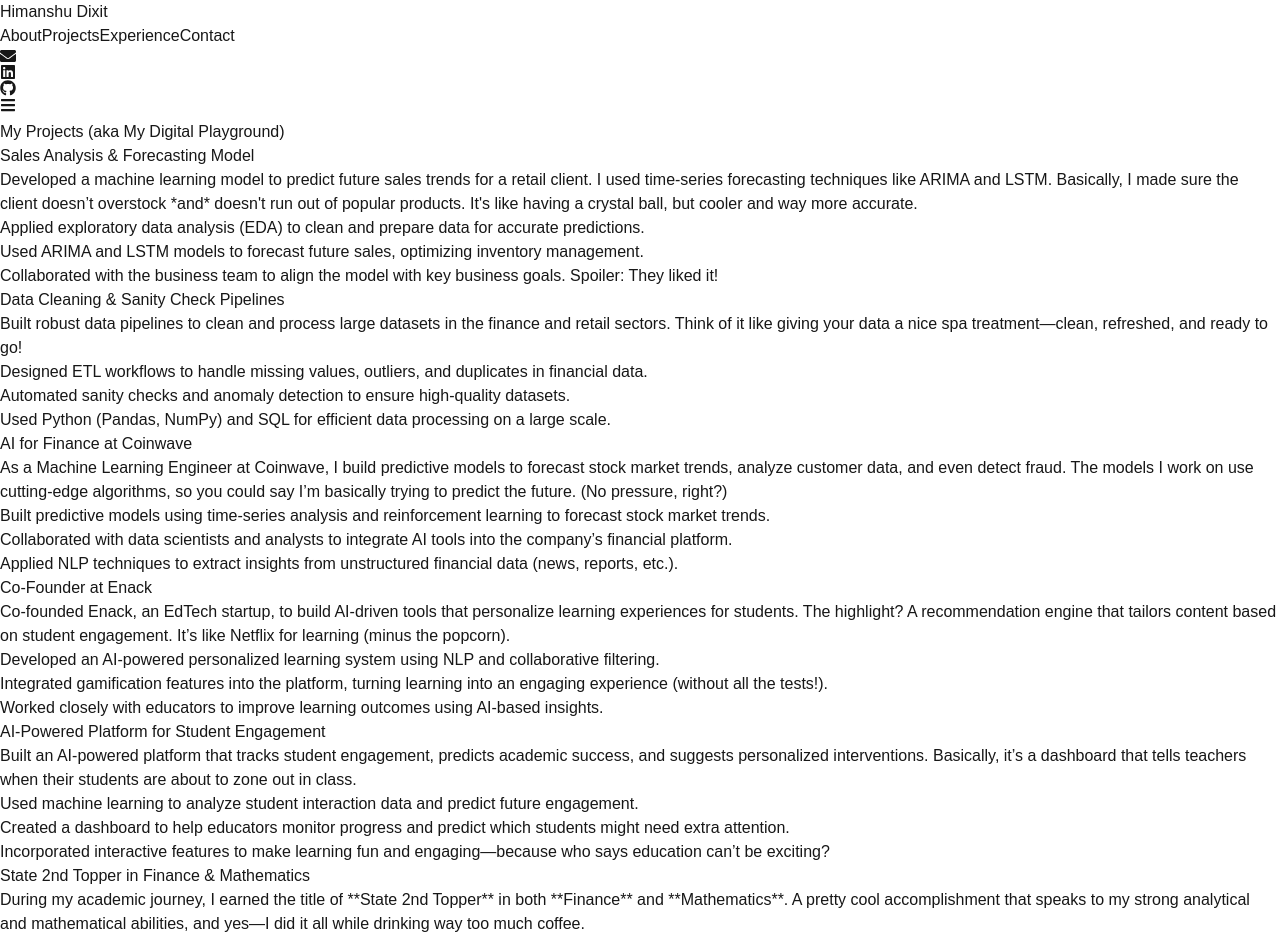
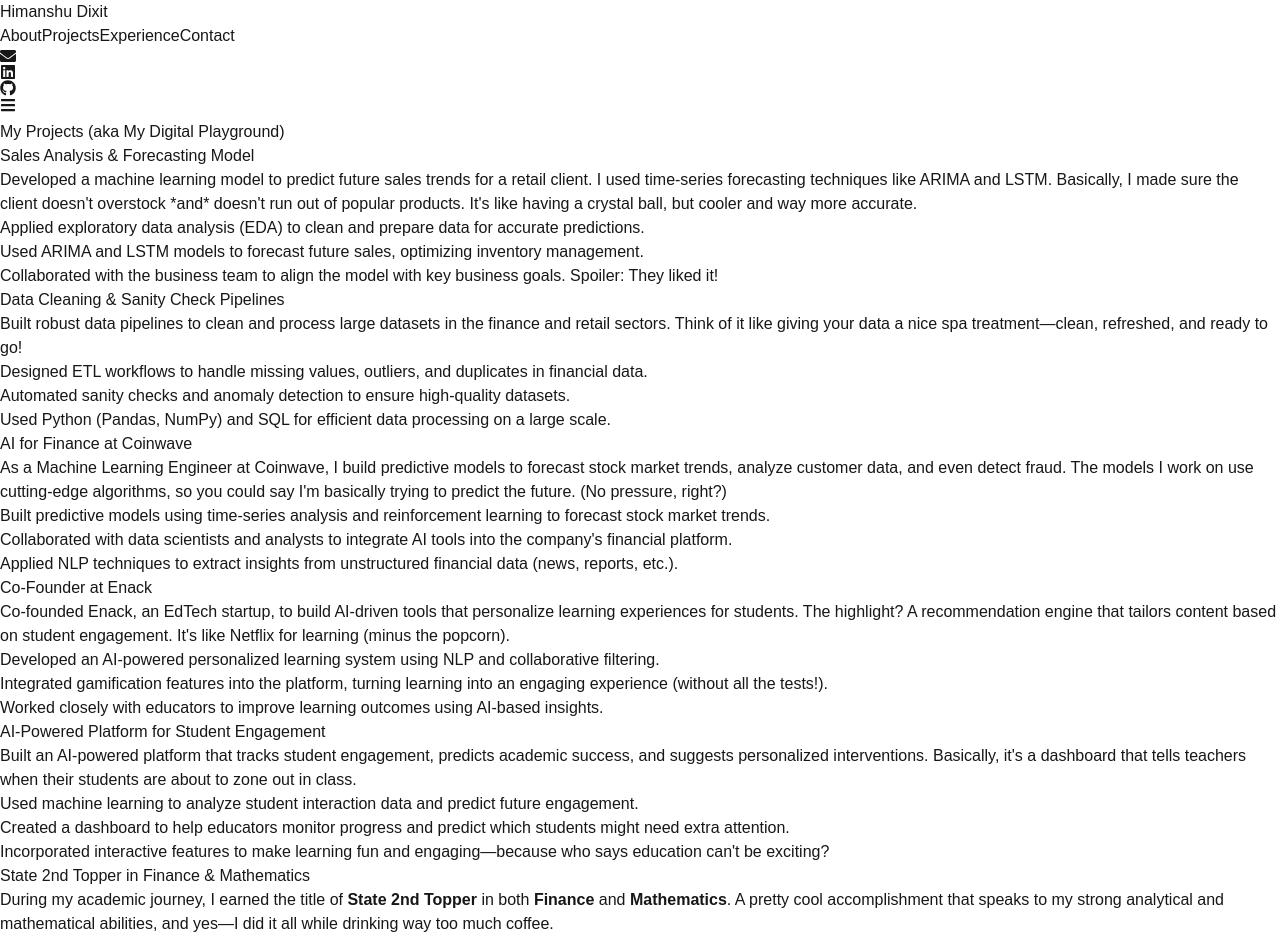
Before and after one commit to Hima-D/my-portfolio, a Next.js app: page /projects in a window 1280 px wide. Shown: the top 939 px of the page. Built offline with nearby package versions, Linux system fonts and the light colour scheme.

Commit message:
Update page.tsx

```diff
--- a/src/app/projects/page.tsx
+++ b/src/app/projects/page.tsx
@@ -18,7 +18,7 @@
             <div className="bg-white p-6 rounded-xl shadow-lg hover:shadow-xl transition-shadow duration-300">
               <h3 className="text-2xl font-semibold text-indigo-800 mb-4">Sales Analysis & Forecasting Model</h3>
               <p className="text-lg text-gray-700 opacity-80 mb-4">
-                Developed a machine learning model to predict future sales trends for a retail client. I used time-series forecasting techniques like ARIMA and LSTM. Basically, I made sure the client doesn’t overstock *and* doesn't run out of popular products. It's like having a crystal ball, but cooler and way more accurate.
+                Developed a machine learning model to predict future sales trends for a retail client. I used time-series forecasting techniques like ARIMA and LSTM. Basically, I made sure the client doesn&apos;t overstock *and* doesn&apos;t run out of popular products. It&apos;s like having a crystal ball, but cooler and way more accurate.
               </p>
               <ul className="list-inside list-disc text-lg text-gray-700 opacity-80 space-y-2">
                 <li>Applied exploratory data analysis (EDA) to clean and prepare data for accurate predictions.</li>
@@ -44,11 +44,11 @@
             <div className="bg-white p-6 rounded-xl shadow-lg hover:shadow-xl transition-shadow duration-300">
               <h3 className="text-2xl font-semibold text-indigo-800 mb-4">AI for Finance at Coinwave</h3>
               <p className="text-lg text-gray-700 opacity-80 mb-4">
-                As a Machine Learning Engineer at Coinwave, I build predictive models to forecast stock market trends, analyze customer data, and even detect fraud. The models I work on use cutting-edge algorithms, so you could say I’m basically trying to predict the future. (No pressure, right?)
+                As a Machine Learning Engineer at Coinwave, I build predictive models to forecast stock market trends, analyze customer data, and even detect fraud. The models I work on use cutting-edge algorithms, so you could say I&apos;m basically trying to predict the future. (No pressure, right?)
               </p>
               <ul className="list-inside list-disc text-lg text-gray-700 opacity-80 space-y-2">
                 <li>Built predictive models using time-series analysis and reinforcement learning to forecast stock market trends.</li>
-                <li>Collaborated with data scientists and analysts to integrate AI tools into the company’s financial platform.</li>
+                <li>Collaborated with data scientists and analysts to integrate AI tools into the company&apos;s financial platform.</li>
                 <li>Applied NLP techniques to extract insights from unstructured financial data (news, reports, etc.).</li>
               </ul>
             </div>
@@ -57,7 +57,7 @@
             <div className="bg-white p-6 rounded-xl shadow-lg hover:shadow-xl transition-shadow duration-300">
               <h3 className="text-2xl font-semibold text-indigo-800 mb-4">Co-Founder at Enack</h3>
               <p className="text-lg text-gray-700 opacity-80 mb-4">
-                Co-founded Enack, an EdTech startup, to build AI-driven tools that personalize learning experiences for students. The highlight? A recommendation engine that tailors content based on student engagement. It’s like Netflix for learning (minus the popcorn).
+                Co-founded Enack, an EdTech startup, to build AI-driven tools that personalize learning experiences for students. The highlight? A recommendation engine that tailors content based on student engagement. It&apos;s like Netflix for learning (minus the popcorn).
               </p>
               <ul className="list-inside list-disc text-lg text-gray-700 opacity-80 space-y-2">
                 <li>Developed an AI-powered personalized learning system using NLP and collaborative filtering.</li>
@@ -70,12 +70,12 @@
             <div className="bg-white p-6 rounded-xl shadow-lg hover:shadow-xl transition-shadow duration-300">
               <h3 className="text-2xl font-semibold text-indigo-800 mb-4">AI-Powered Platform for Student Engagement</h3>
               <p className="text-lg text-gray-700 opacity-80 mb-4">
-                Built an AI-powered platform that tracks student engagement, predicts academic success, and suggests personalized interventions. Basically, it’s a dashboard that tells teachers when their students are about to zone out in class.
+                Built an AI-powered platform that tracks student engagement, predicts academic success, and suggests personalized interventions. Basically, it&apos;s a dashboard that tells teachers when their students are about to zone out in class.
               </p>
               <ul className="list-inside list-disc text-lg text-gray-700 opacity-80 space-y-2">
                 <li>Used machine learning to analyze student interaction data and predict future engagement.</li>
                 <li>Created a dashboard to help educators monitor progress and predict which students might need extra attention.</li>
-                <li>Incorporated interactive features to make learning fun and engaging—because who says education can’t be exciting?</li>
+                <li>Incorporated interactive features to make learning fun and engaging—because who says education can&apos;t be exciting?</li>
               </ul>
             </div>
 
@@ -83,7 +83,7 @@
             <div className="bg-white p-6 rounded-xl shadow-lg hover:shadow-xl transition-shadow duration-300">
               <h3 className="text-2xl font-semibold text-indigo-800 mb-4">State 2nd Topper in Finance & Mathematics</h3>
               <p className="text-lg text-gray-700 opacity-80 mb-4">
-                During my academic journey, I earned the title of **State 2nd Topper** in both **Finance** and **Mathematics**. A pretty cool accomplishment that speaks to my strong analytical and mathematical abilities, and yes—I did it all while drinking way too much coffee.
+                During my academic journey, I earned the title of <strong>State 2nd Topper</strong> in both <strong>Finance</strong> and <strong>Mathematics</strong>. A pretty cool accomplishment that speaks to my strong analytical and mathematical abilities, and yes—I did it all while drinking way too much coffee.
               </p>
               <ul className="list-inside list-disc text-lg text-gray-700 opacity-80 space-y-2">
                 <li>Achieved top rankings in state exams, demonstrating exceptional skills in finance and quantitative analysis.</li>
```
